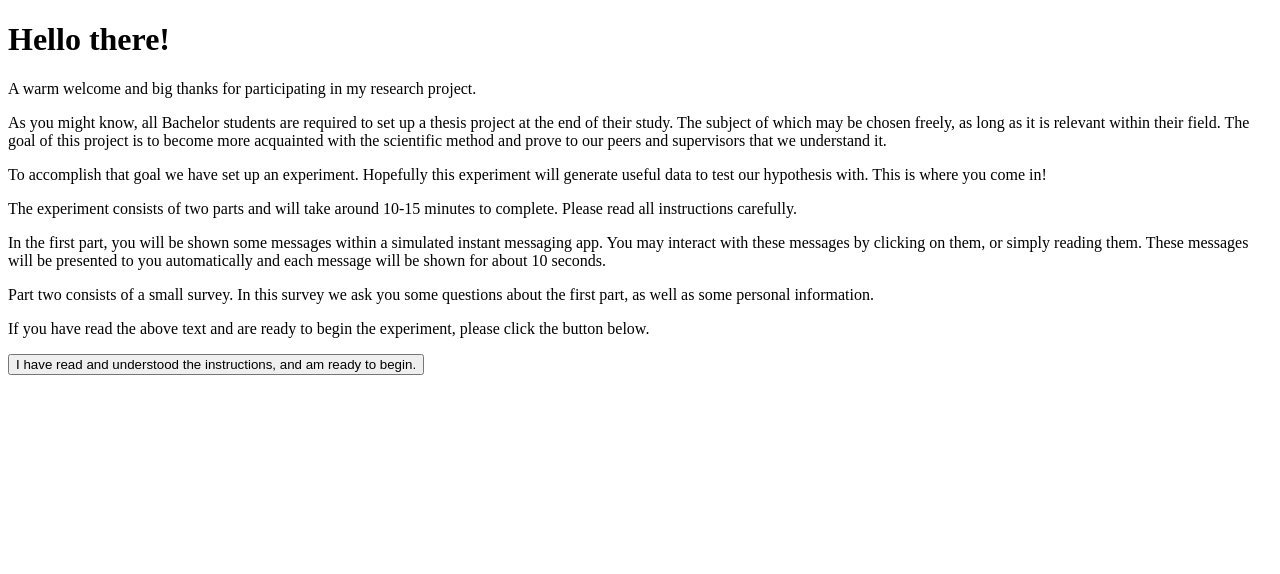
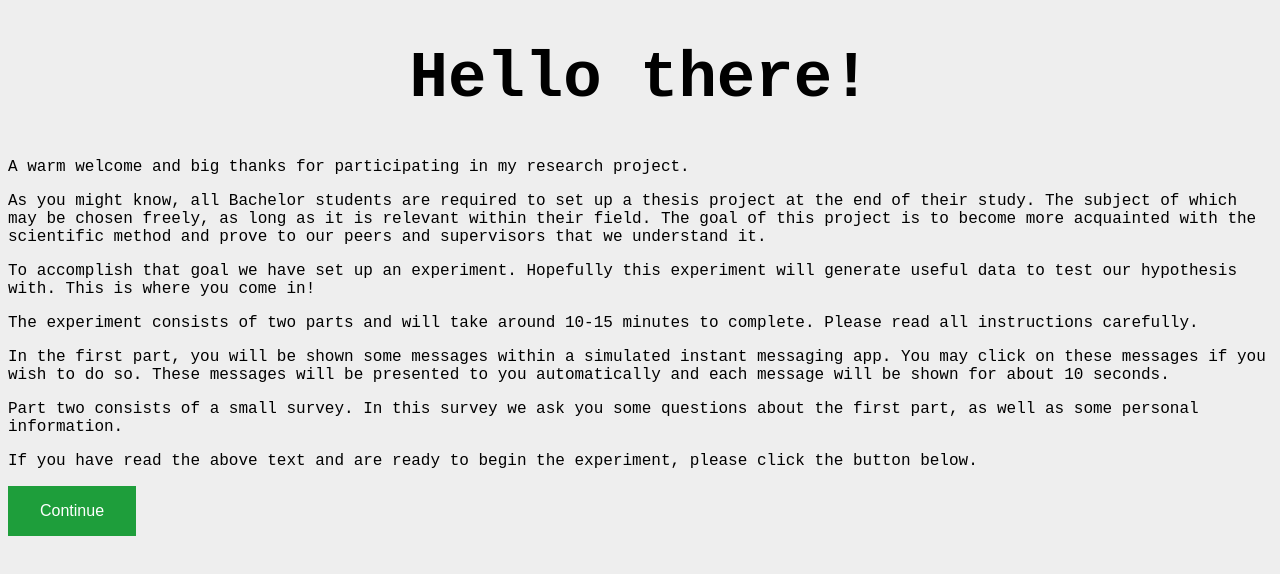
Before and after one commit to reiniersanders/reiniersanders.github.io, a plain HTML site: page index.html in a window 1280 px wide. Drawn offline with Linux system fonts and the light colour scheme.

Commit message:
Added CSS file and finished front page. Button links to ./experiment-part-1.html

```diff
--- /dev/null
+++ b/css/styles.css
@@ -0,0 +1,32 @@
+body {
+  background-color: #eeeeee;
+}
+
+h1 {
+  font-family: monospace;
+  font-size: 64px;
+  text-align: center;
+}
+
+p {
+  font-family: monospace;
+  font-size: 16px;
+}
+
+.button {
+  background-color: #1e9e3b;
+  border: none;
+  color: white;
+  padding: 16px 32px;
+  text-align: center;
+  text-decoration: none;
+  display: inline-block;
+  font-family: arial;
+  font-size: 16px;
+  margin: auto;
+  cursor: pointer;
+}
+
+.button:hover {
+  background-color: #115c22;
+}
--- a/index.html
+++ b/index.html
@@ -1,14 +1,18 @@
 <!DOCTYPE HTML>
 <html>
+  <head>
+    <title>Thesis Project</title>
+    <link rel="stylesheet" href="./css/styles.css">
+  </head>
   <body>
       <h1>Hello there!</h1>
       <p>A warm welcome and big thanks for participating in my research project.<p>
       <p>As you might know, all Bachelor students are required to set up a thesis project at the end of their study. The subject of which may be chosen freely, as long as it is relevant within their field. The goal of this project is to become more acquainted with the scientific method and prove to our peers and supervisors that we understand it.</p>
       <p>To accomplish that goal we have set up an experiment. Hopefully this experiment will generate useful data to test our hypothesis with. This is where you come in!</p>
       <p>The experiment consists of two parts and will take around 10-15 minutes to complete. Please read all instructions carefully.</p>
-      <p>In the first part, you will be shown some messages within a simulated instant messaging app. You may interact with these messages by clicking on them, or simply reading them. These messages will be presented to you automatically and each message will be shown for about 10 seconds.</p>
+      <p>In the first part, you will be shown some messages within a simulated instant messaging app. You may click on these messages if you wish to do so. These messages will be presented to you automatically and each message will be shown for about 10 seconds.</p>
       <p>Part two consists of a small survey. In this survey we ask you some questions about the first part, as well as some personal information.</p>
       <p>If you have read the above text and are ready to begin the experiment, please click the button below.</p>
-      <button type="button">I have read and understood the instructions, and am ready to begin.</button>
+      <a href="./experiment-part-1.html" class="button"/>Continue</a>
   </body>
 </html>
```
